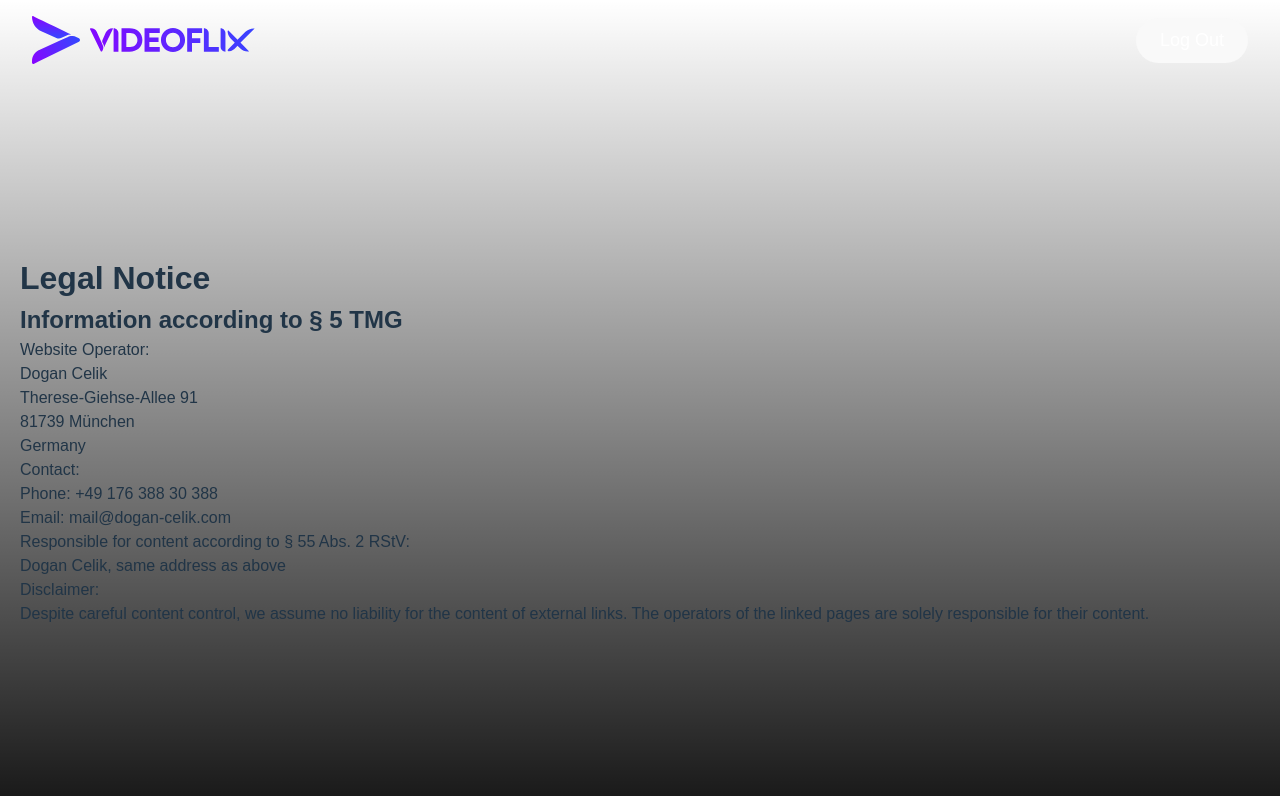
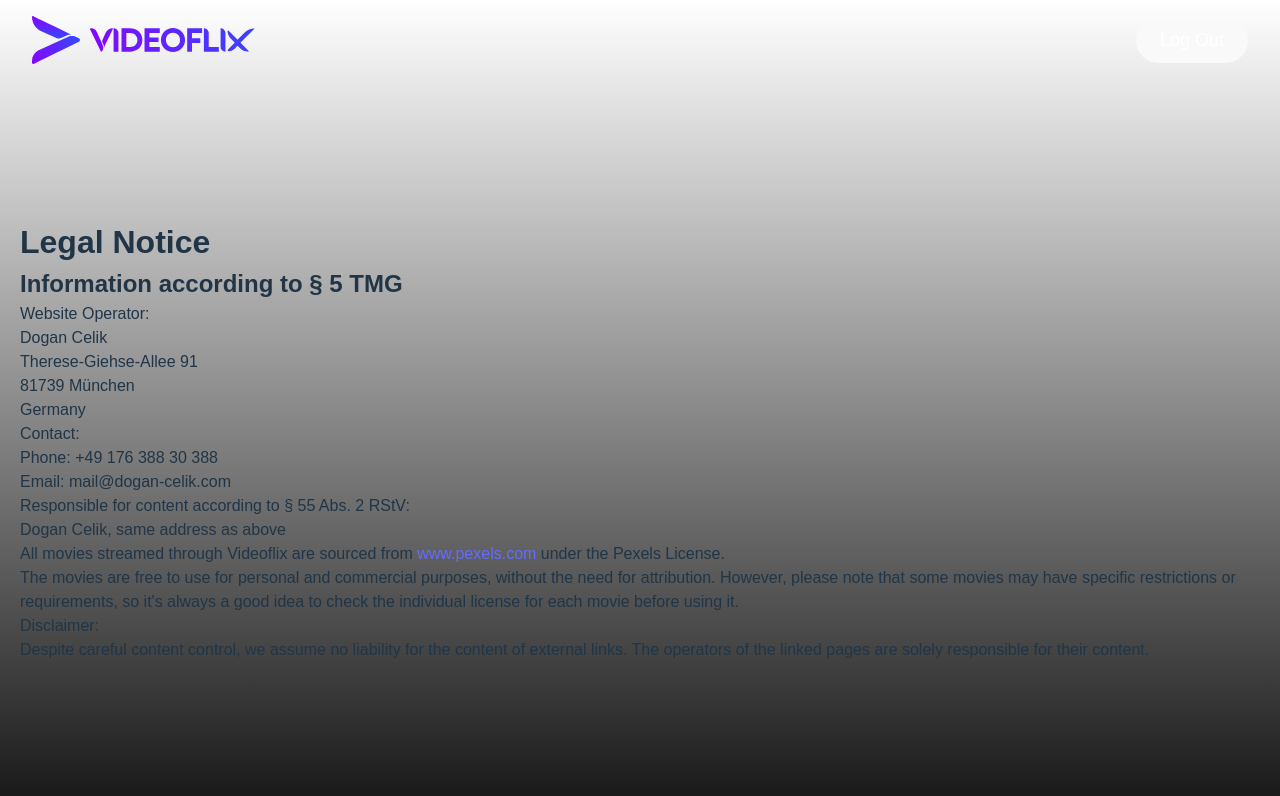
Before and after one commit to Dogan36/videoflix_frontend, a React (Vite) app: page /legal-notice in a window 1280 px wide. Shown: the top 796 px of the page. Built offline with nearby package versions, Linux system fonts and the light colour scheme.

Commit message:
Update README and LegalNotice; enhance project description, add features list, and clarify movie sourcing and licensing information

```diff
--- a/src/pages/LegalNotice.jsx
+++ b/src/pages/LegalNotice.jsx
@@ -33,7 +33,9 @@ function LegalNotice() {
           <br />
           Dogan Celik, same address as above
         </p>
-
+        <p>
+         All movies streamed through Videoflix are sourced from <a href="https://www.pexels.com" target="_blank" rel="noopener noreferrer">www.pexels.com</a> under the Pexels License. <br /> The movies are free to use for personal and commercial purposes, without the need for attribution. However, please note that some movies may have specific restrictions or requirements, so it's always a good idea to check the individual license for each movie before using it.
+        </p>
         <p>
           Disclaimer:
           <br />
```
Also changed, not shown: 1 other file (tests, documents, lock files or other folders).
